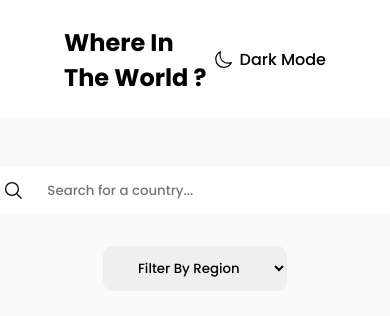
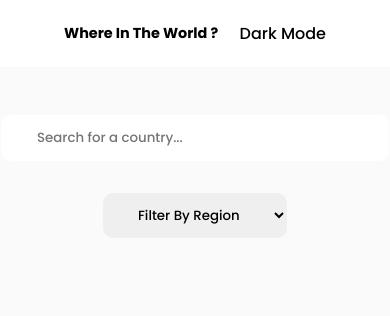
Before and after one commit to AminDevelopers/countriesApp, a React (Create React App) app: page / in a window 390 px wide. Shown: the top 316 px of the page. Built offline with nearby package versions, Linux system fonts and the light colour scheme; no server answers.

Commit message:
added responsive navbar

```diff
--- a/src/Components/Main/Main.css
+++ b/src/Components/Main/Main.css
@@ -43,3 +43,10 @@ html {
         font-weight: 500;
     }
 }
+
+@media screen and (max-width: 850px) {
+    .navbar h2 {
+        white-space: nowrap;
+        font-size: .9rem;
+    }
+}
```
